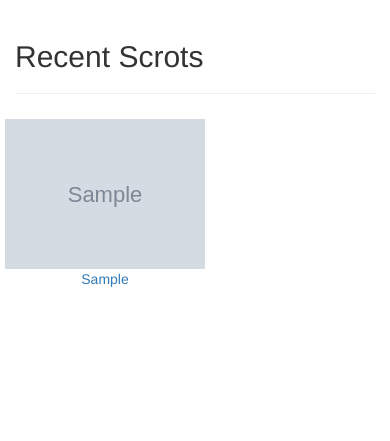
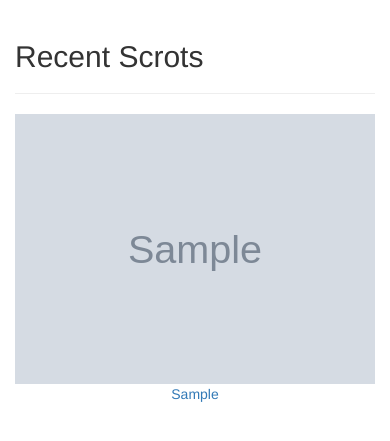
Before and after one commit to patallen/scrot.io, a Django app: a page that uses templates/scrots/list.html in a window 390 px wide. Shown: the part 60-501 px from the top of the page. Run offline with Django 3.2, Linux system fonts and the light colour scheme; tables that the repository leaves empty hold one stand-in row (values such as "Sample post"); grey boxes marked "Sample" are stand-in pictures; some libraries are stand-ins or nearby versions.

Commit message:
Make list images responsive

```diff
--- a/templates/scrots/list.html
+++ b/templates/scrots/list.html
@@ -3,15 +3,15 @@
 	<style>
 	.scrot-box{
 		float: left;
-		margin: 5px;
-		text-align: center
+		text-align: center;
 	}
+    .scrot-box img { width: 100%}
 	</style>
 	<h2>Recent Scrots</h2>
 	<hr>
 	<div class="row">
 		{% for obj in object_list %}
-		<div class="scrot-box">
+		<div class="scrot-box col-md-4 col-xs-12 col-sm-6">
 			<a href="{% url 'website_detail' pk=obj.id %}">
 				<img src="/media/{{ obj.latest_snapshot.img_thumb }}" width="200">
 			</a>
```
